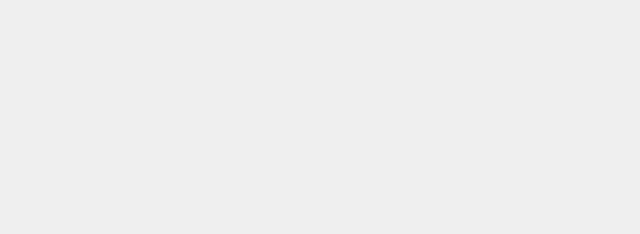
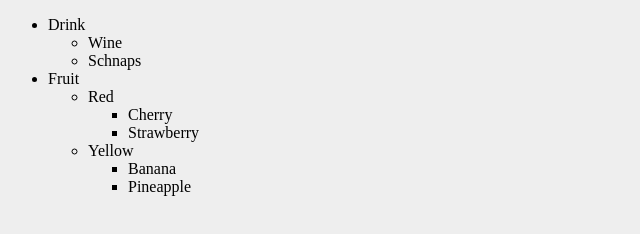
Before and after one commit to mate-academy/js_tree-from-object-DOM, a website built with Parcel: page src/index.html in a window 1280 px wide. Shown: the whole page, without its empty margins (0-640 px from the left). Built offline with nearby package versions, Linux system fonts and the light colour scheme.

Commit message:
js_tree-from-object-DOM-solution

```diff
--- a/src/index.html
+++ b/src/index.html
@@ -9,6 +9,7 @@
     />
   </head>
   <body>
+    <div id="tree"></div>
     <script src="scripts/main.js"></script>
   </body>
 </html>
--- a/src/scripts/main.js
+++ b/src/scripts/main.js
@@ -21,7 +21,20 @@ const food = {
 const tree = document.querySelector('#tree');
 
 function createTree(element, data) {
-  // WRITE YOUR CODE HERE
+  const list = document.createElement('ul');
+
+  for (const key in data) {
+    const newLi = document.createElement('li');
+
+    newLi.innerText = key;
+    list.append(newLi);
+
+    if (Object.keys(data[key]).length > 0) {
+      createTree(newLi, data[key]);
+    }
+  }
+
+  element.append(list);
 }
 
 createTree(tree, food);
```
Also changed, not shown: README.md.
